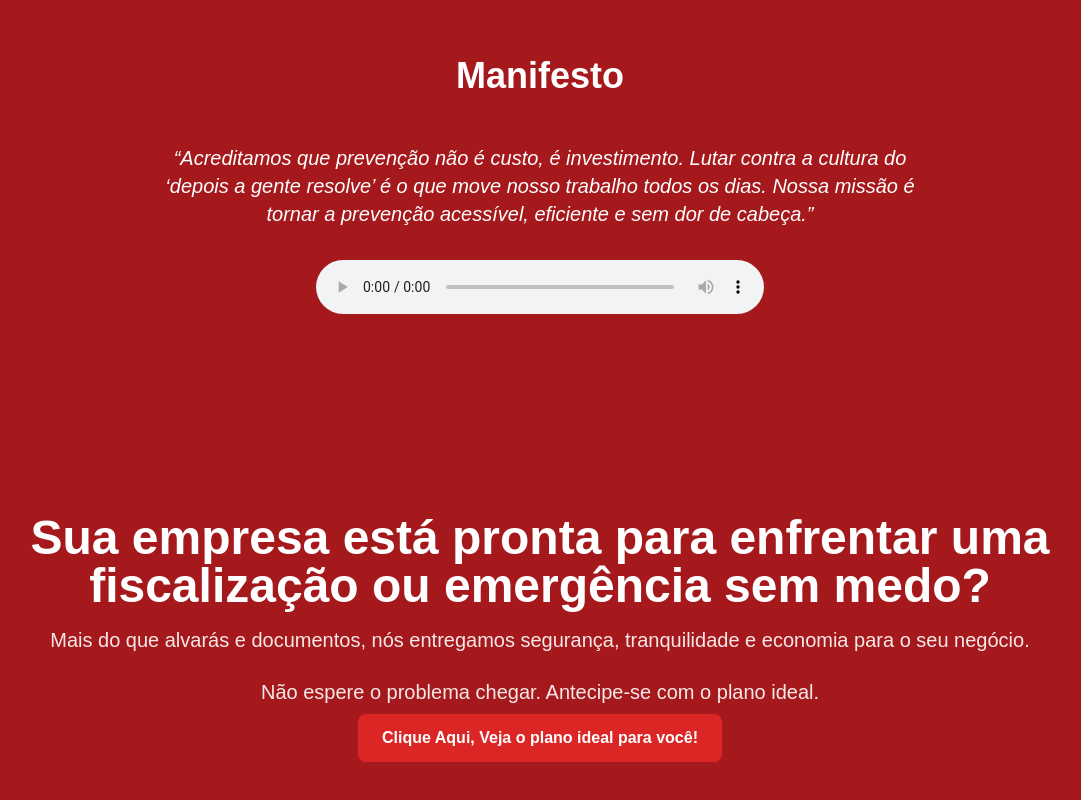
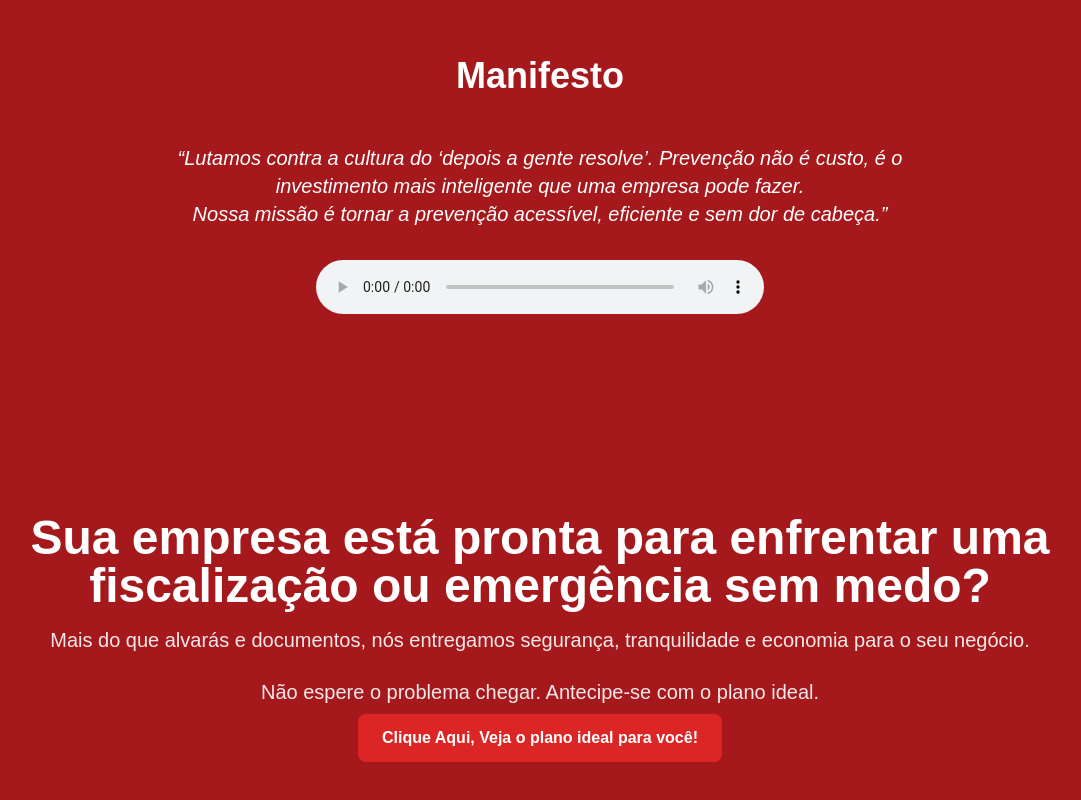
Before and after one commit to JoaoLuiz92/ProprinsulNew, a React (Vite) app: page / in a window 1280 px wide. Shown: the part 1692-2492 px from the top of the page, without its empty margins (100-1181 px from the left). Built offline with nearby package versions, Linux system fonts and the light colour scheme; a web font is replaced by a local one.

Commit message:
ajuste manifesto

```diff
--- a/src/App.tsx
+++ b/src/App.tsx
@@ -27,6 +27,7 @@ import {
   Menu,
   X,
   CheckCircle2,
+  Bold,
 }
 from 'lucide-react';
 import { Link, useLocation } from 'react-router-dom';
@@ -438,8 +439,7 @@ function App() {
             <div className="flex flex-col items-center text-center">
               {/* Texto em Destaque */}
               <p className="text-xl font-aller text-white italic max-w-3xl mb-8">
-          “Acreditamos que prevenção não é custo, é investimento. Lutar contra a cultura do ‘depois a gente resolve’ é o que move nosso trabalho todos os dias. Nossa missão é tornar a prevenção acessível, eficiente e sem dor de cabeça.”
-              </p>
+                “Lutamos contra a cultura do ‘depois a gente resolve’. Prevenção não é custo, é o investimento mais inteligente que uma empresa pode fazer. <br />Nossa missão é tornar a prevenção acessível, eficiente e sem dor de cabeça.” </p>
               {/* Player de Áudio */}
               <audio controls className="w-full max-w-md">
           <source src={audioteste} type="audio/mpeg" />
```
